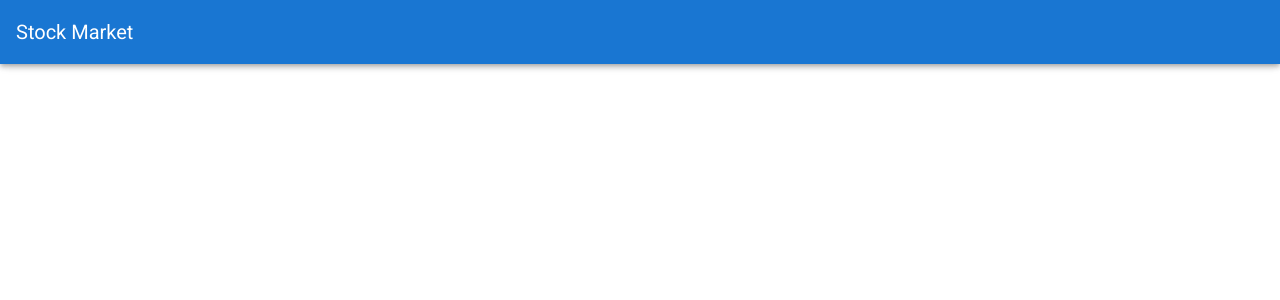
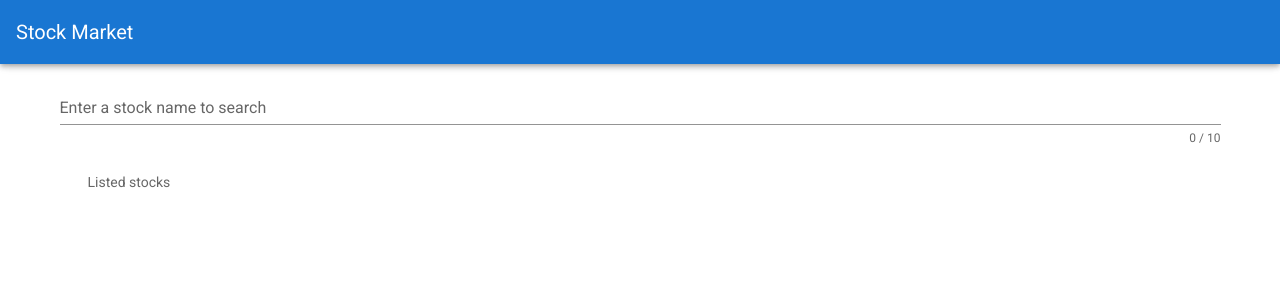
Before and after one commit to emanuellucascomp/stock-market-front, a Vue app in the folder stock-market-front/: page / in a window 1280 px wide. Shown: the top 300 px of the page. Built offline with nearby package versions, Linux system fonts and the light colour scheme.

Commit message:
listando a busca

```diff
--- a/stock-market-front/package.json
+++ b/stock-market-front/package.json
@@ -8,6 +8,7 @@
     "lint": "vue-cli-service lint"
   },
   "dependencies": {
+    "axios": "^0.19.2",
     "core-js": "^3.6.4",
     "vue": "^2.6.11",
     "vue-router": "^3.1.6",
--- a/stock-market-front/src/components/DashboardStock.vue
+++ b/stock-market-front/src/components/DashboardStock.vue
@@ -6,13 +6,15 @@
       :counter="10"
       label="Enter a stock name to search"
       required
+      @keyup.enter="searchStock"
     ></v-text-field>
-    <DashboardTable />
+    <DashboardTable :stocks="matches"/>
   </v-container>
 </template>
 
 <script>
   import DashboardTable from './DashboardTable'
+  import { searchStock } from '../service/service'
 
   export default {
     name: 'DashboardStock',
@@ -26,6 +28,14 @@
           v => !!v || 'Name is required',
           v => v.length <= 10 || 'Name must be less than 10 characters',
         ],
+        matches: []
+      }
+    },
+    methods: {
+      searchStock(){
+        searchStock(this.firststockName).then(stocks => {
+            this.matches = stocks.bestMatches
+        })
       }
     }
   }
--- a/stock-market-front/src/components/DashboardTable.vue
+++ b/stock-market-front/src/components/DashboardTable.vue
@@ -2,10 +2,10 @@
   <v-container>
     <v-list two-line subheader>
       <v-subheader>Listed stocks</v-subheader>
-      <v-list-item @click="navigateTo">
+      <v-list-item v-for="(stock, index) in stocks" :key="index" @click="navigateTo">
         <v-list-item-content>
-          <v-list-item-title>BA</v-list-item-title>
-          <v-list-item-subtitle>The Boeing Company</v-list-item-subtitle>
+          <v-list-item-title>{{stock["1. symbol"]}}</v-list-item-title>
+          <v-list-item-subtitle>{{stock["2. name"]}}</v-list-item-subtitle>
         </v-list-item-content>
       </v-list-item>
     </v-list>
@@ -15,6 +15,12 @@
 <script>
   import router from '../router'
   export default {
+    props:{
+      stocks: {
+        type: Array,
+        default: () => []
+      }
+    },
     data(){
         return {
 
@@ -24,6 +30,6 @@
         navigateTo() {
             router.push('/detail')
         }
-    }
+    },
   }
 </script>
--- /dev/null
+++ b/stock-market-front/src/service/service.js
@@ -0,0 +1,21 @@
+import axios from 'axios'
+
+const BASE_URL = 'http://127.0.0.1:5000/'
+
+export function getStock(stock){
+    return axios.get(BASE_URL + '/stock',{
+        params: {
+            symbol: stock
+        }
+    })
+}
+
+export function searchStock(stock){
+    return axios.get(BASE_URL + '/search',{
+                        params: {
+                            keywords: stock
+                        }
+                    })
+                .then(response => { return response.data })
+
+}
```
Also changed, not shown: stock-market-front/src/App.vue (+0 -7 lines), 1 other file (tests, documents, lock files or other folders).
